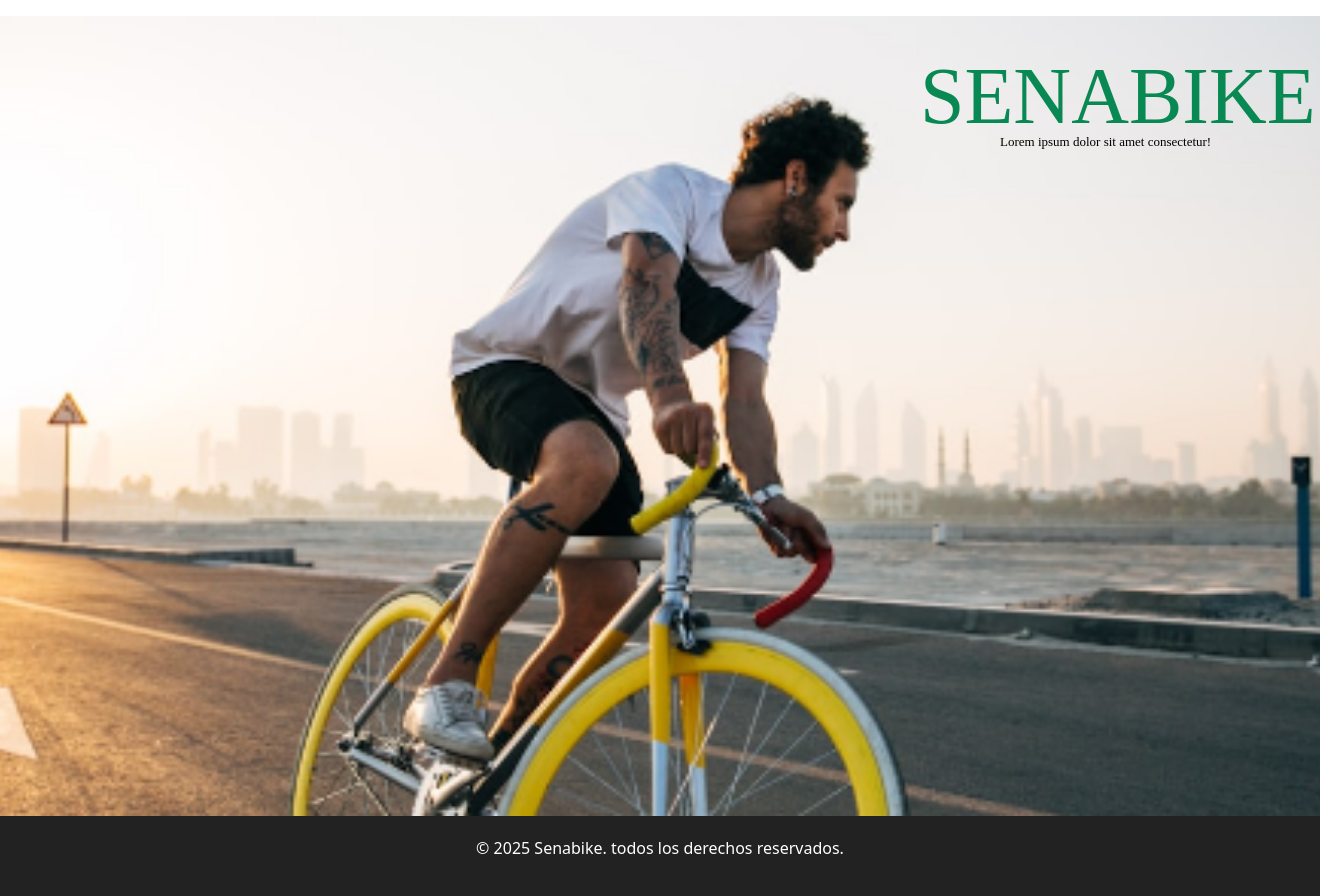
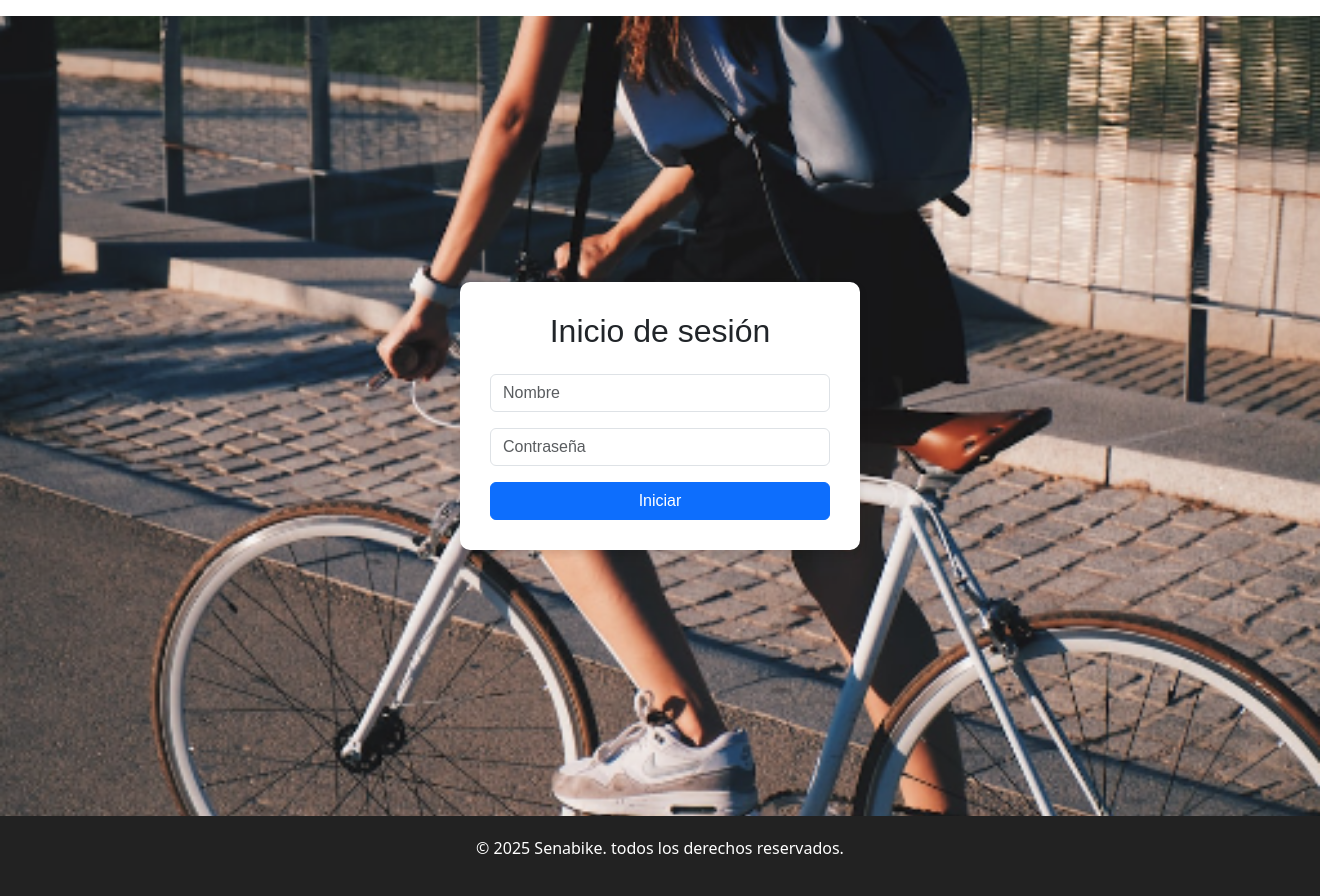
Before and after one commit to Eduard-Gallardo/jornada2, a Flask app: page / in a window 1320 px wide. Shown: the part 96-992 px from the top of the page. Run offline with Flask 3, Linux system fonts and the light colour scheme.

Commit message:
fourth commit

```diff
--- a/app.py
+++ b/app.py
@@ -1,6 +1,9 @@
 from flask import Flask, render_template, url_for
+from routes.login import login_bp
 
 app = Flask(__name__)
+
+app.register_blueprint(login_bp)
 
 @app.route('/')
 def index():
--- a/routes/login.py
+++ b/routes/login.py
@@ -1,7 +1,7 @@
-from flask import blueprint, render_template
+from flask import Blueprint, render_template
 from utils.conexion_db import get_db_connection
 
-login_bp = blueprint('login', __name__)
-@login_bp.route('/login')
+login_bp = Blueprint('login', __name__)
+@login_bp.route('/')
 def login():
     return render_template('login.html')
--- a/static/css/styles.css
+++ b/static/css/styles.css
@@ -16,10 +16,7 @@
     box-shadow: 0 2px 8px rgba(0,0,0,0.07);
 }
 
-h1, h2, h3 {
-    margin-bottom: 16px;
-    color: #333;
-}
+
 
 a {
     color: #0077cc;
@@ -94,3 +91,53 @@
     font-weight: 400;
     color: rgb(0, 0, 0);
 }
+
+/**login**/
+.login-bg {
+    background-image: url('../img/fondo_login.png');
+    background-size: cover;
+    background-position: center;
+    background-repeat: no-repeat;
+    height: 100vh;
+    display: flex;
+    justify-content: center;
+    align-items: center;
+    font-family: Arial, sans-serif;
+}
+
+.main-container {
+    display: flex;
+    justify-content: center;
+    align-items: center;
+    height: 100%;
+    width: 100%;
+}
+
+.login-card {
+    background-color: white;
+    padding: 30px;
+    border-radius: 10px;
+    box-shadow: 0 4px 8px rgba(0, 0, 0, 0.1);
+    width: 90%;
+    max-width: 400px;
+}
+
+h2 {
+    color: #388e3c;
+    font-weight: bold;
+}
+
+.btn-primary {
+    background-color: #4CAF50;
+    border-color: #4CAF50;
+    color: white;
+}
+
+.btn-primary:hover {
+    background-color: #45a049;
+    border-color: #45a049;
+}
+
+.form-control::placeholder {
+    color: #a0a0a0;
+}
--- a/templates/base.html
+++ b/templates/base.html
@@ -12,7 +12,7 @@
         <nav>
             <a href="{{ url_for('index') }}" class="logo">Senabike</a>
             <ul class="nav-links">
-                <li><a href="#">Inicio</a></li>
+                <li><a href="{{ url_for('login.login') }}">Inicio</a></li>
                 <li><a href="#">Eventos</a></li>
                 <li><a href="#">Prestamos</a></li>
             </ul>
@@ -22,4 +22,5 @@
     <footer>
         <p>&copy; 2025 Senabike. todos los derechos reservados.</p>
 </body>
+<script src="https://cdn.jsdelivr.net/npm/bootstrap@5.3.0/dist/js/bootstrap.bundle.min.js"></script>
 </html>
--- a/templates/login.html
+++ b/templates/login.html
@@ -0,0 +1,20 @@
+{% extends "base.html" %}
+
+{% block content %}
+<div class="login-bg">
+    <div class="main-container">
+        <div class="login-card">
+            <h2 class="text-center mb-4">Inicio de sesión</h2>
+            <div class="mb-3">
+                <input type="text" class="form-control" placeholder="Nombre">
+            </div>
+            <div class="mb-3">
+                <input type="password" class="form-control" placeholder="Contraseña">
+            </div>
+            <div class="d-grid gap-2">
+                <button class="btn btn-primary" type="button">Iniciar</button>
+            </div>
+        </div>
+    </div>
+</div>
+{% endblock %}
```
Also changed, not shown: static/img/fondo_login.png (added).
